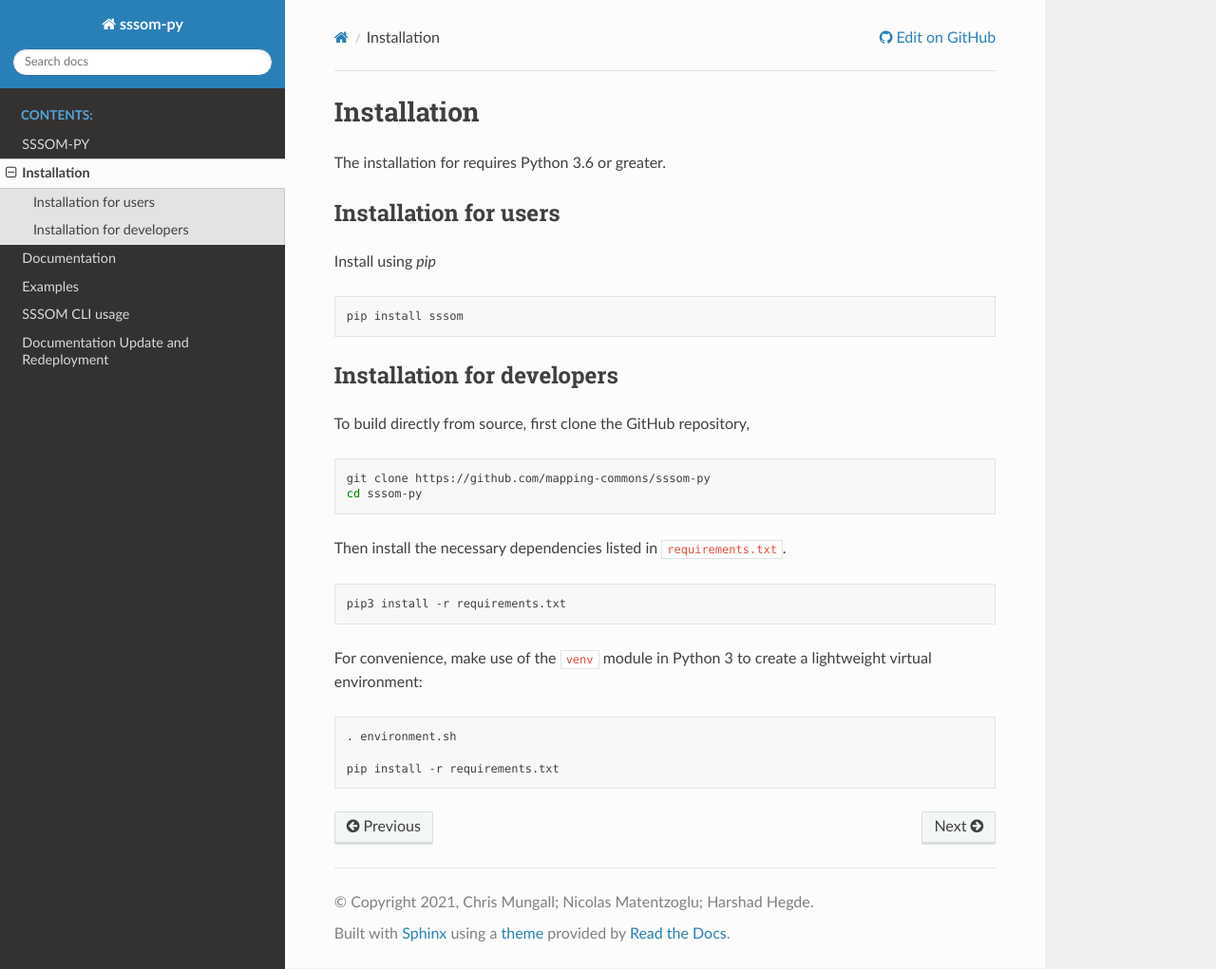
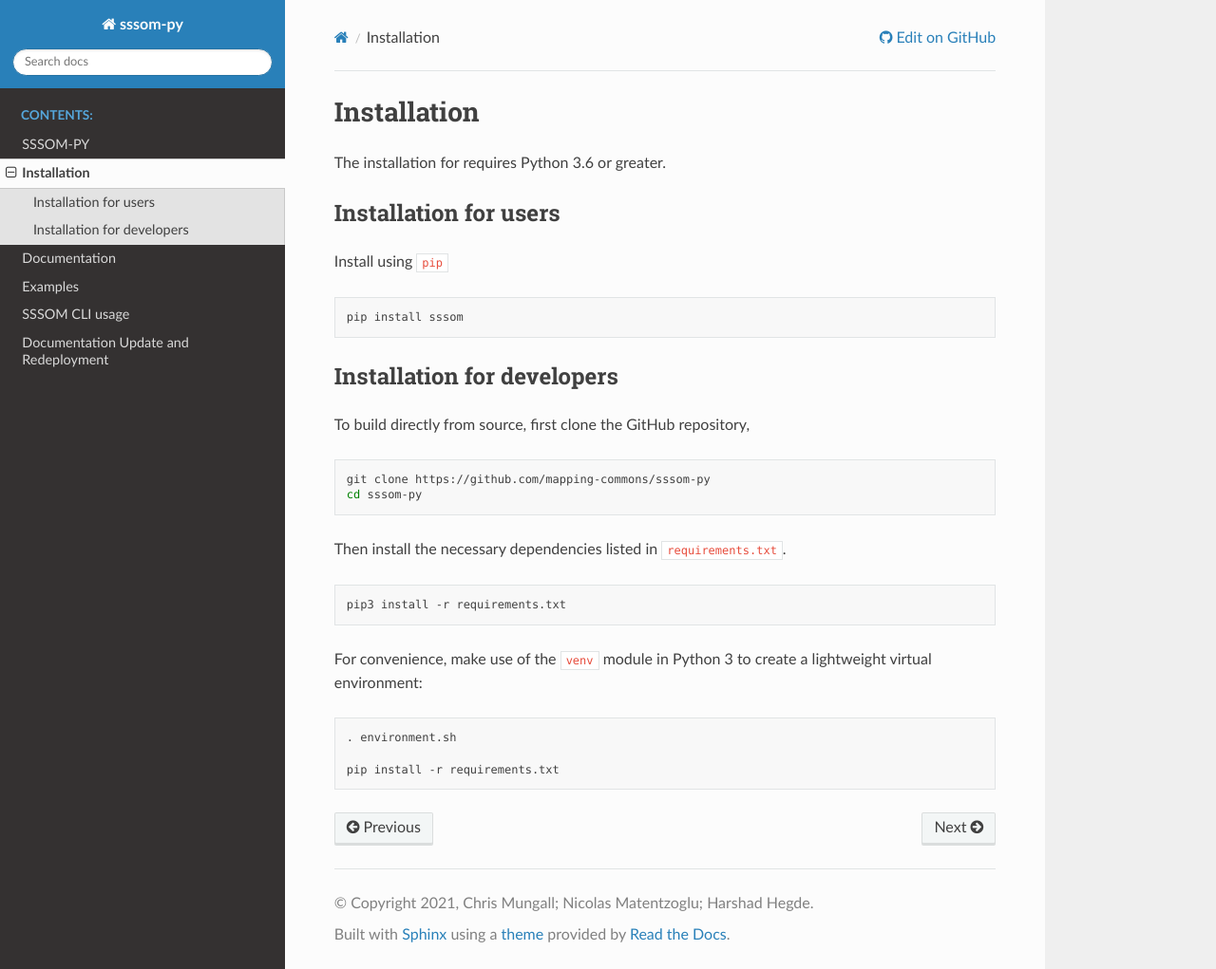
Before and after one commit to mapping-commons/sssom-py, a Sphinx documentation site: the page built from docs/installation.rst, in a window 1280 px wide and 1021 px high. Shown: the whole window at 95% size. Built offline with Sphinx 7.4.7 and the Read the Docs theme 2.0.0, drawn with Linux system fonts in a browser that asks for light colours.

Commit message:
changed pip representation

```diff
--- a/docs/installation.rst
+++ b/docs/installation.rst
@@ -6,7 +6,7 @@
 Installation for users
 ----------------------
 
-Install using `pip`
+Install using ``pip``
 
 .. code-block:: bash
 
```
